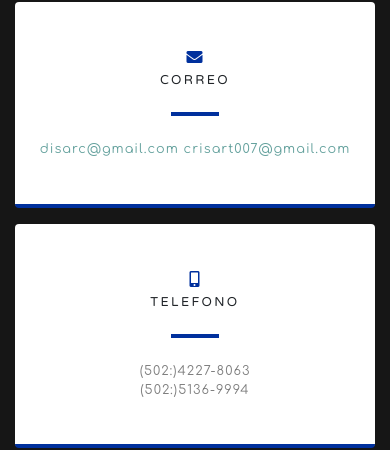
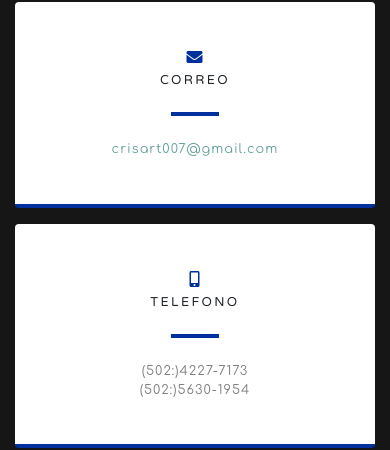
Before and after one commit to Erik161/Disarc, a plain HTML site: page index.html in a window 390 px wide. Shown: the part 10486-10936 px from the top of the page. Drawn offline with nearby package versions, Linux system fonts and the light colour scheme; some packages are replaced by stand-ins of ours; a script that the page names is missing.

Commit message:
add modified contact phone number

```diff
--- a/index.html
+++ b/index.html
@@ -398,7 +398,6 @@
                 <h4 class="text-uppercase m-0">Correo</h4>
                 <hr class="my-4">
                 <div class="small text-black-50">
-                  <a href="#">disarc@gmail.com</a>
                   <a href="">crisart007@gmail.com</a>
                 </div>
               </div>
@@ -411,7 +410,7 @@
                 <i class="fas fa-mobile-alt text-primary mb-2"></i>
                 <h4 class="text-uppercase m-0">Telefono</h4>
                 <hr class="my-4">
-                <div class="small text-black-50">(502:)4227-8063<br>(502:)5136-9994  </div>
+                <div class="small text-black-50">(502:)4227-7173<br>(502:)5630-1954</div>
               </div>
             </div>
           </div>
```
